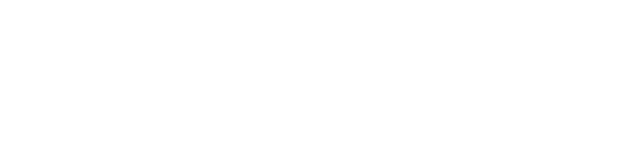
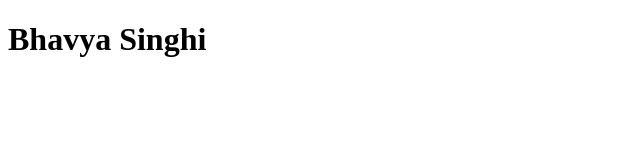
Before and after one commit to bhavyasinghi/bhavyasinghi.github.io, a plain HTML site: page index.html in a window 1280 px wide. Shown: the whole page, without its empty margins (0-640 px from the left). Drawn offline with Linux system fonts and the light colour scheme.

Commit message:
Update website.

```diff
--- a/index.html
+++ b/index.html
@@ -9,6 +9,6 @@
     <script src='index.js'></script>
 </head>
 <body>
-
+    <h1>Bhavya Singhi</h1>
 </body>
 </html>
```
